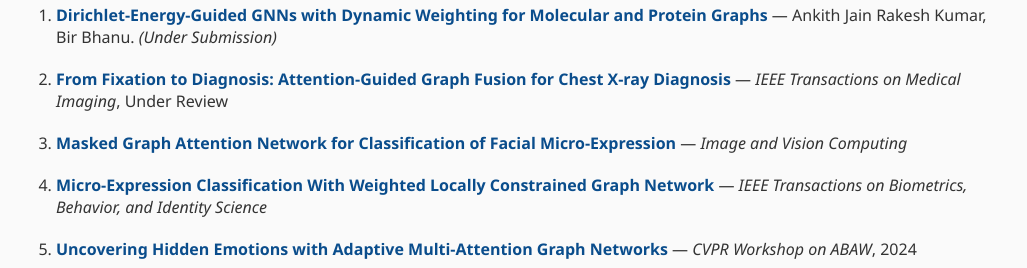
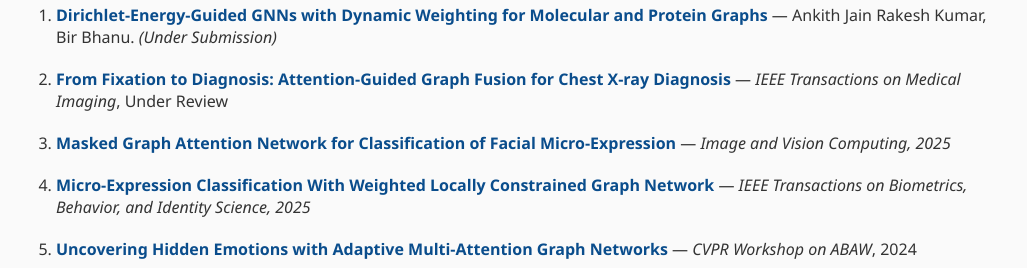
Before and after one commit to arake001/arake001.github.io, a plain HTML site: page index.html in a window 1280 px wide. Shown: the part 900-1168 px from the top of the page, without its empty margins (124-1151 px from the left). Drawn offline with Linux system fonts and the light colour scheme.

Commit message:
Update index.html

```diff
--- a/index.html
+++ b/index.html
@@ -107,8 +107,8 @@
       <ol>
         <li class="pub-entry"><a href="#"><b>Dirichlet-Energy-Guided GNNs with Dynamic Weighting for Molecular and Protein Graphs</b></a> — Ankith Jain Rakesh Kumar, Bir Bhanu. <i>(Under Submission)</i></li>
         <li class="pub-entry"><a href="#"><b>From Fixation to Diagnosis: Attention-Guided Graph Fusion for Chest X-ray Diagnosis</b></a> — <i>IEEE Transactions on Medical Imaging</i>, Under Review</li>
-        <li class="pub-entry"><a href="https://www.sciencedirect.com/science/article/abs/pii/S0262885625001726"><b>Masked Graph Attention Network for Classification of Facial Micro-Expression</b></a> — <i>Image and Vision Computing</i>
-        <li class="pub-entry"><a href="https://ieeexplore.ieee.org/abstract/document/10922210"><b>Micro-Expression Classification With Weighted Locally Constrained Graph Network</b></a> — <i>IEEE Transactions on Biometrics, Behavior, and Identity Science</i></li>
+        <li class="pub-entry"><a href="https://www.sciencedirect.com/science/article/abs/pii/S0262885625001726"><b>Masked Graph Attention Network for Classification of Facial Micro-Expression</b></a> — <i>Image and Vision Computing, 2025</i>
+        <li class="pub-entry"><a href="https://ieeexplore.ieee.org/abstract/document/10922210"><b>Micro-Expression Classification With Weighted Locally Constrained Graph Network</b></a> — <i>IEEE Transactions on Biometrics, Behavior, and Identity Science, 2025</i></li>
         <li class="pub-entry"><a href="https://openaccess.thecvf.com/content/CVPR2024W/ABAW/papers/Kumar_Uncovering_Hidden_Emotions_with_Adaptive_Multi-Attention_Graph_Networks_CVPRW_2024_paper.pdf"><b>Uncovering Hidden Emotions with Adaptive Multi-Attention Graph Networks</b></a> — <i>CVPR Workshop on ABAW</i>, 2024</li>
         <li class="pub-entry"><a href="https://openaccess.thecvf.com/content/CVPR2023W/ABAW/papers/Kumar_Relational_Edge-Node_Graph_Attention_Network_for_Classification_of_Micro-Expressions_CVPRW_2023_paper.pdf"><b>Relational Edge-Node Graph Attention Network for Classification of Micro-Expressions</b></a> — <i>CVPR Workshop on ABAW</i>, 2023</li>
         <li class="pub-entry"><a href="https://openaccess.thecvf.com/content/CVPR2022W/ABAW/papers/Kumar_Three_Stream_Graph_Attention_Network_Using_Dynamic_Patch_Selection_for_CVPRW_2022_paper.pdf"><b>Three Stream Graph Attention Network using Dynamic Patch Selection for the Classification of Micro-Expressions</b></a> — <i>CVPR Workshop on ABAW</i>, 2022</li>
```
